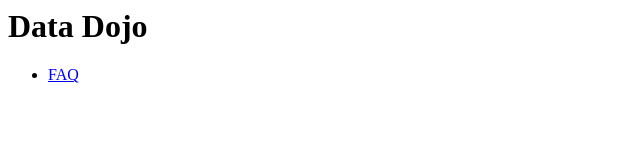
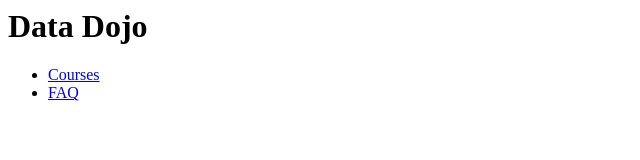
Before and after one commit to datadojo/datadojo.github.io, a plain HTML site: page index.html in a window 1280 px wide. Shown: the full height of the page, 0-640 px from the left. Drawn offline with Linux system fonts and the light colour scheme.

Commit message:
add link to courses on main page

```diff
--- a/index.html
+++ b/index.html
@@ -1,5 +1,6 @@
 <h1>Data Dojo</h1>
 
 <ul>
+<li><a href="courses.html">Courses</a></li>
 <li><a href="faq.html">FAQ</a></li>
 </ul>
```
Also changed, not shown: 1 other file.
